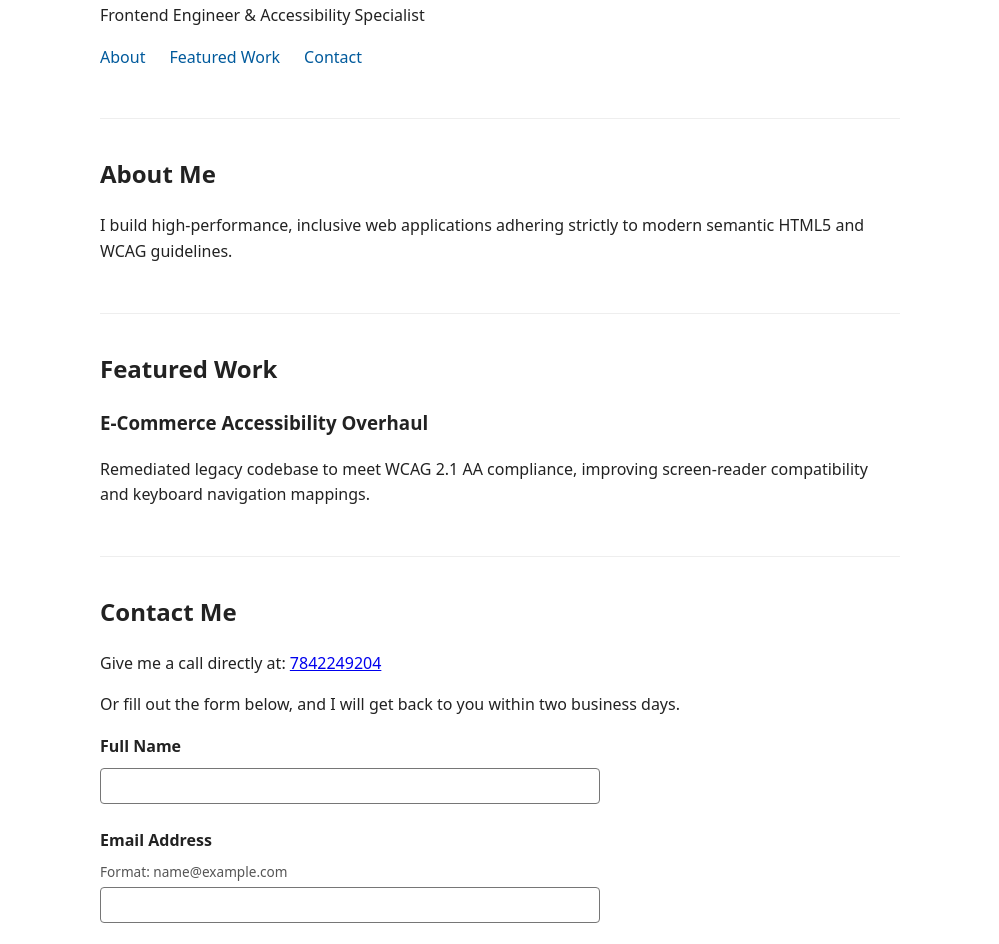
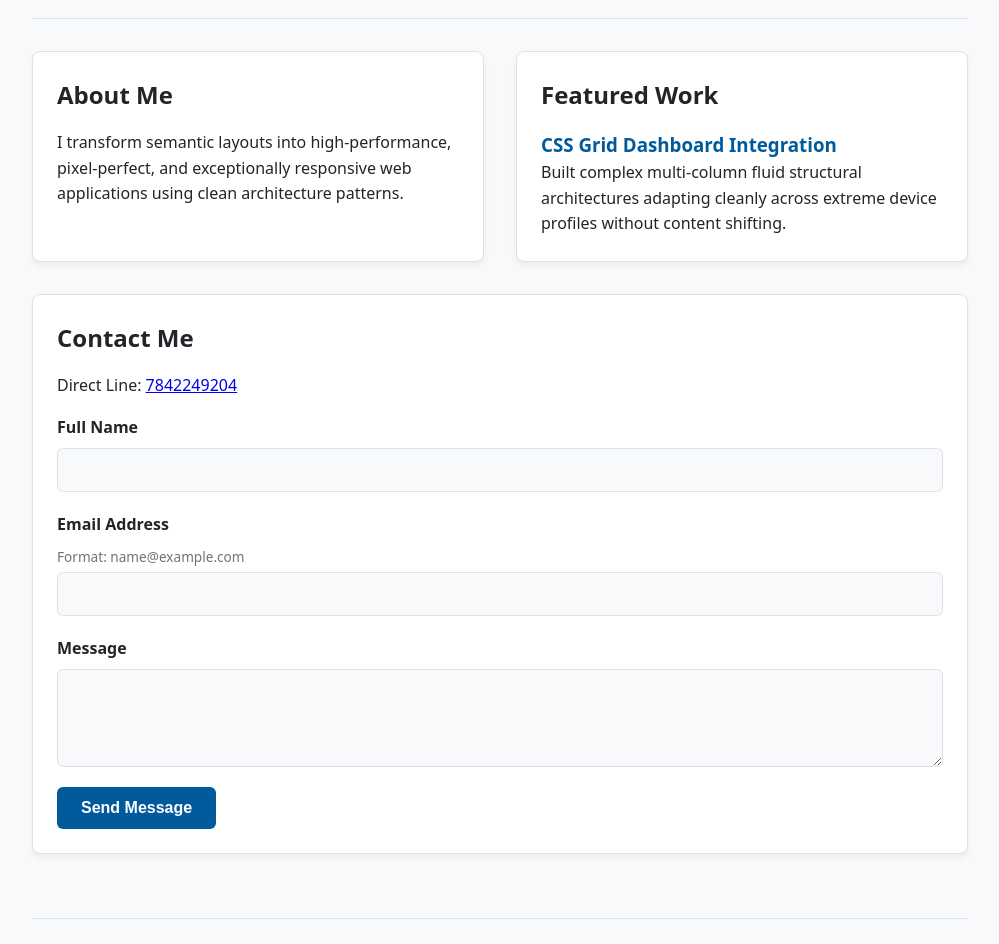
Before and after one commit to hanif132007/HANIF--PORTFOLIO, a plain HTML site: page index.html in a window 1280 px wide. Shown: the part 107-1051 px from the top of the page, without its empty margins (140-1139 px from the left). Drawn offline with Linux system fonts and the light colour scheme.

Commit message:
Add files via upload

```diff
--- a/index.html
+++ b/index.html
@@ -3,196 +3,78 @@
 <head>
     <meta charset="UTF-8">
     <meta name="viewport" content="width=device-width, initial-scale=1.0">
-    <title>Hanif Shaik | Professional Engineering Portfolio</title>
-
-    <!-- Critical SEO Meta Tags -->
-    <meta name="description" content="Welcome to the professional portfolio of Hanif Shaik. Explore my web development work, accessibility expertise, and contact information.">
+    <title>Hanif Shaik | Advanced Responsive Portfolio</title>
+    <meta name="description" content="Welcome to the responsive engineering portfolio of Hanif Shaik. Built with CSS Grid, Flexbox architectures, and dark mode thematic variants.">
     <link rel="canonical" href="https://example.com/">
 
-    <style>
-        /* CSS resets and accessibility-first baseline layouts */
-        body {
-            font-family: system-ui, -apple-system, BlinkMacSystemFont, 'Segoe UI', Roboto, sans-serif;
-            line-height: 1.6;
-            color: #222;
-            max-width: 800px;
-            margin: 0 auto;
-            padding: 1rem 2rem;
-        }
-
-        /* Skip Link for screen readers and keyboard-only users */
-        .skip-link {
-            position: absolute;
-            top: -100px;
-            left: 0;
-            background: #005a9c;
-            color: #fff;
-            padding: 10px 20px;
-            z-index: 100;
-            text-decoration: none;
-            font-weight: bold;
-            transition: top 0.2s ease;
-        }
-        .skip-link:focus {
-            top: 0;
-        }
-
-        /* Highly visible keyboard focus indicators matching WCAG 2.1 AA */
-        nav a:focus, button:focus, input:focus, textarea:focus {
-            outline: 3px solid #005a9c;
-            outline-offset: 2px;
-        }
-
-        nav ul {
-            list-style: none;
-            padding: 0;
-            display: flex;
-            gap: 1.5rem;
-        }
-
-        nav a {
-            text-decoration: none;
-            color: #005a9c;
-            font-weight: 500;
-        }
-
-        nav a:hover {
-            text-decoration: underline;
-        }
-
-        section {
-            margin: 3rem 0;
-            padding-top: 1rem;
-            border-top: 1px solid #eee;
-        }
-
-        .form-group {
-            margin-bottom: 1.5rem;
-            display: flex;
-            flex-direction: column;
-            max-width: 500px;
-        }
-
-        label {
-            font-weight: bold;
-            margin-bottom: 0.5rem;
-        }
-
-        .hint {
-            font-size: 0.85rem;
-            color: #555;
-            margin-bottom: 0.25rem;
-        }
-
-        input, textarea {
-            padding: 0.5rem;
-            font-size: 1rem;
-            border: 1px solid #767676;
-            border-radius: 4px;
-        }
-
-        button {
-            padding: 0.75rem 1.5rem;
-            background-color: #005a9c;
-            color: white;
-            border: none;
-            border-radius: 4px;
-            font-size: 1rem;
-            font-weight: bold;
-            cursor: pointer;
-            max-width: 200px;
-        }
-
-        button:hover {
-            background-color: #004070;
-        }
-
-        footer {
-            margin-top: 4rem;
-            padding-top: 1rem;
-            border-top: 2px solid #333;
-            font-size: 0.9rem;
-        }
-    </style>
+    <link rel="stylesheet" href="style.css">
 </head>
 <body>
 
-<!-- Accessible Navigation Skip Anchor -->
 <a href="#main-content" class="skip-link">Skip to main content</a>
 
-<!-- Structural Header Landmark -->
 <header role="banner">
+    <div class="header-container">
+        <div>
             <h1>Hanif Shaik</h1>
-    <p>Frontend Engineer & Accessibility Specialist</p>
-
+            <p class="subtitle">Frontend Engineer & Responsive System Architect</p>
+        </div>
         <nav aria-label="Main Navigation">
             <ul>
                 <li><a href="#about-section">About</a></li>
-            <li><a href="#projects-section">Featured Work</a></li>
+                <li><a href="#projects-section">Projects</a></li>
                 <li><a href="#contact-section">Contact</a></li>
             </ul>
         </nav>
+    </div>
 </header>
 
-<!-- Core Content Landmark Container -->
 <main id="main-content">
+    <div class="grid-layout">
 
-    <!-- About Section with standard label pairing -->
-    <section id="about-section" aria-labelledby="about-heading">
+        <section id="about-section" class="card" aria-labelledby="about-heading">
             <h2 id="about-heading">About Me</h2>
-        <p>I build high-performance, inclusive web applications adhering strictly to modern semantic HTML5 and WCAG guidelines.</p>
+            <p>I transform semantic layouts into high-performance, pixel-perfect, and exceptionally responsive web applications using clean architecture patterns.</p>
         </section>
 
-    <!-- Projects Section -->
-    <section id="projects-section" aria-labelledby="featured-heading">
+        <section id="projects-section" class="card" aria-labelledby="featured-heading">
             <h2 id="featured-heading">Featured Work</h2>
-
-        <!-- Self-contained Article landmark representing a singular unit of work -->
             <article>
-            <h3>E-Commerce Accessibility Overhaul</h3>
-            <p>Remediated legacy codebase to meet WCAG 2.1 AA compliance, improving screen-reader compatibility and keyboard navigation mappings.</p>
+                <h3>CSS Grid Dashboard Integration</h3>
+                <p>Built complex multi-column fluid structural architectures adapting cleanly across extreme device profiles without content shifting.</p>
             </article>
         </section>
 
-    <!-- Contact Section containing your Functional Form -->
-    <section id="contact-section" aria-labelledby="contact-heading">
+        <section id="contact-section" class="card full-width-section" aria-labelledby="contact-heading">
             <h2 id="contact-heading">Contact Me</h2>
+            <p class="contact-info">Direct Line: <a href="tel:+917842249204">7842249204</a></p>
 
-        <p>Give me a call directly at: <a href="tel:+917842249204" aria-label="Call Hanif Shaik at 7842249204">7842249204</a></p>
-        <p>Or fill out the form below, and I will get back to you within two business days.</p>
-
-        <!-- Formspree Endpoint Integrated Below -->
             <form action="https://formspree.io/f/xykrwgee" method="POST">
-
-            <!-- Field 1: Text Input with explicit label linking via 'for' attribute -->
                 <div class="form-group">
                     <label for="user-name">Full Name</label>
                     <input type="text" id="user-name" name="name" required autocomplete="name">
                 </div>
 
-            <!-- Field 2: Email input utilizing aria-describedby for inline user hints -->
                 <div class="form-group">
                     <label for="user-email">Email Address</label>
                     <span id="email-hint" class="hint">Format: name@example.com</span>
                     <input type="email" id="user-email" name="email" required autocomplete="email" aria-describedby="email-hint">
                 </div>
 
-            <!-- Field 3: Textarea for descriptive text blocks -->
                 <div class="form-group">
                     <label for="user-message">Message</label>
-                <textarea id="user-message" name="message" rows="5" required></textarea>
+                    <textarea id="user-message" name="message" rows="4" required></textarea>
                 </div>
 
-            <!-- Native button is naturally tab-navigable across all user devices -->
                 <button type="submit">Send Message</button>
             </form>
         </section>
 
+    </div>
 </main>
 
-<!-- Global Footer Landmark -->
 <footer role="contentinfo">
-    <p>&copy; 2026 Hanif Shaik. All rights reserved. | Phone: <a href="tel:+917842249204" aria-label="Call Hanif Shaik at 7842249204">7842249204</a></p>
+    <p>&copy; 2026 Hanif Shaik. All rights reserved. | Tel: <a href="tel:+917842249204">7842249204</a></p>
 </footer>
 
 </body>
--- /dev/null
+++ b/style.css
@@ -0,0 +1,195 @@
+:root {
+    --bg-color: #f8f9fa;
+    --panel-bg: #ffffff;
+    --text-color: #212529;
+    --text-muted: #6c757d;
+    --primary-color: #005a9c;
+    --primary-hover: #004070;
+    --border-color: #dee2e6;
+    --shadow: 0 4px 6px rgba(0, 0, 0, 0.05);
+}
+
+@media (prefers-color-scheme: dark) {
+    :root {
+        --bg-color: #121212;
+        --panel-bg: #1e1e1e;
+        --text-color: #f8f9fa;
+        --text-muted: #a0a0a0;
+        --primary-color: #3792cb;
+        --primary-hover: #5aa7d7;
+        --border-color: #2d2d2d;
+        --shadow: 0 4px 6px rgba(0, 0, 0, 0.3);
+    }
+}
+
+* {
+    box-sizing: border-box;
+    margin: 0;
+    padding: 0;
+}
+
+body {
+    font-family: system-ui, -apple-system, BlinkMacSystemFont, 'Segoe UI', Roboto, sans-serif;
+    background-color: var(--bg-color);
+    color: var(--text-color);
+    line-height: 1.6;
+    padding: 0 1rem;
+    transition: background-color 0.3s ease, color 0.3s ease;
+}
+
+.skip-link {
+    position: absolute;
+    top: -100px;
+    left: 0;
+    background: var(--primary-color);
+    color: #fff;
+    padding: 10px 20px;
+    z-index: 100;
+    text-decoration: none;
+    font-weight: bold;
+    transition: top 0.2s ease;
+}
+.skip-link:focus {
+    top: 0;
+}
+
+nav a:focus, button:focus, input:focus, textarea:focus {
+    outline: 3px solid var(--primary-color);
+    outline-offset: 3px;
+}
+
+header {
+    padding: 2rem 0 1rem 0;
+    border-bottom: 1px solid var(--border-color);
+}
+
+.header-container {
+    display: flex;
+    flex-direction: column;
+    gap: 1rem;
+}
+
+.subtitle {
+    color: var(--text-muted);
+}
+
+nav ul {
+    list-style: none;
+    display: flex;
+    gap: 1.25rem;
+}
+
+nav a {
+    text-decoration: none;
+    color: var(--primary-color);
+    font-weight: 600;
+}
+nav a:hover {
+    text-decoration: underline;
+}
+
+main {
+    padding: 2rem 0;
+}
+
+.grid-layout {
+    display: grid;
+    grid-template-columns: 1fr; /* Single column flow for mobile devices */
+    gap: 2rem;
+}
+
+.card {
+    background-color: var(--panel-bg);
+    border: 1px solid var(--border-color);
+    padding: 1.5rem;
+    border-radius: 8px;
+    box-shadow: var(--shadow);
+}
+
+.card h2 {
+    margin-bottom: 1rem;
+}
+
+.card h3 {
+    color: var(--primary-color);
+}
+
+.contact-info {
+    margin-bottom: 1rem;
+}
+
+.form-group {
+    margin-bottom: 1.25rem;
+    display: flex;
+    flex-direction: column;
+}
+
+label {
+    font-weight: 600;
+    margin-bottom: 0.5rem;
+}
+
+.hint {
+    font-size: 0.85rem;
+    color: var(--text-muted);
+    margin-bottom: 0.25rem;
+}
+
+input, textarea {
+    padding: 0.75rem;
+    font-size: 1rem;
+    background-color: var(--bg-color);
+    color: var(--text-color);
+    border: 1px solid var(--border-color);
+    border-radius: 6px;
+}
+
+button {
+    padding: 0.75rem 1.5rem;
+    background-color: var(--primary-color);
+    color: #fff;
+    border: none;
+    border-radius: 6px;
+    font-size: 1rem;
+    font-weight: bold;
+    cursor: pointer;
+    transition: background-color 0.2s;
+}
+button:hover {
+    background-color: var(--primary-hover);
+}
+
+footer {
+    text-align: center;
+    padding: 2rem 0;
+    margin-top: 2rem;
+    border-top: 1px solid var(--border-color);
+    color: var(--text-muted);
+    font-size: 0.9rem;
+}
+footer a {
+    color: var(--primary-color);
+    text-decoration: none;
+}
+
+@media (min-width: 768px) {
+    body {
+        max-width: 1000px;
+        margin: 0 auto;
+        padding: 0 2rem;
+    }
+
+    .header-container {
+        flex-direction: row;
+        justify-content: space-between;
+        align-items: center;
+    }
+
+    .grid-layout {
+        grid-template-columns: 1fr 1fr;
+    }
+
+    .full-width-section {
+        grid-column: span 2;
+    }
+}
```
Lines whose indentation alone changed are shown as unchanged.
